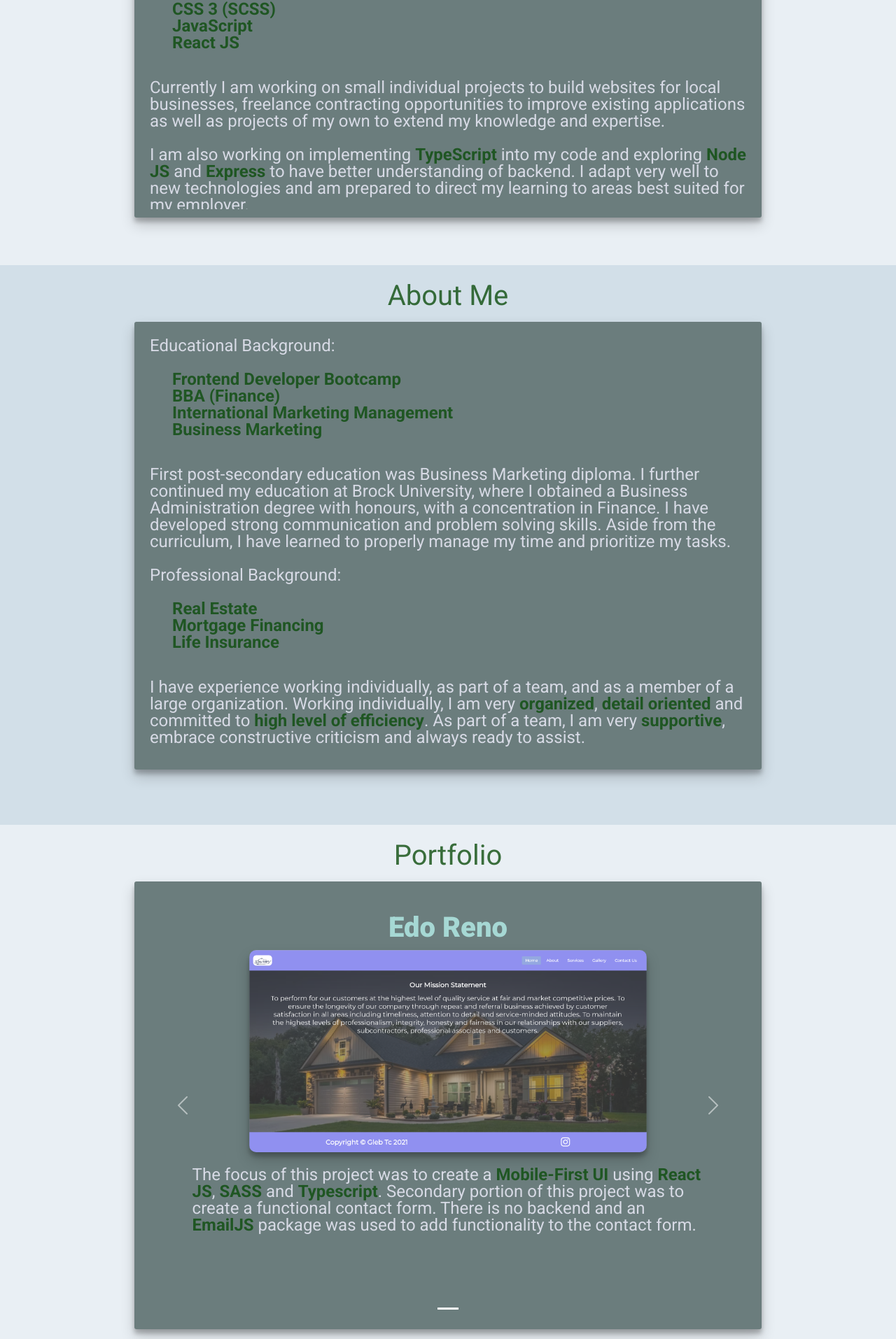
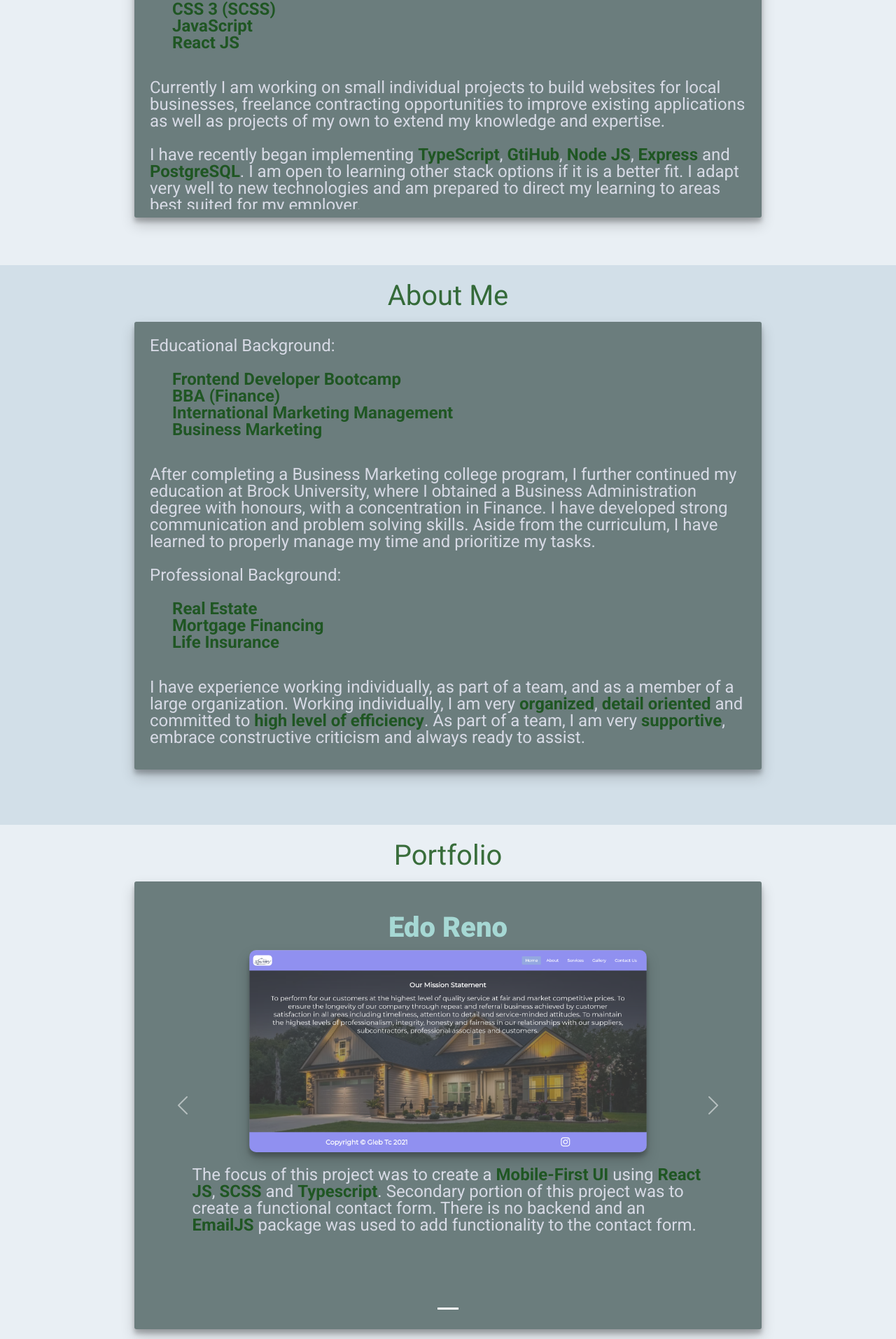
Before and after one commit to GlebTc/Portfolio, a React (Create React App) app: page / in a window 1280 px wide. Shown: the part 421-2335 px from the top of the page at 70% size. Built offline with nearby package versions, Linux system fonts and the light colour scheme.

Commit message:
Content Update

```diff
--- a/src/components/pages__components/About.tsx
+++ b/src/components/pages__components/About.tsx
@@ -16,7 +16,7 @@ const About = ({title, id}:{title:string, id:string}) => {
                             <li><span>Business Marketing</span></li>
                         </ul>
                         <br />
-                        First post-secondary education was Business Marketing diploma.  I further continued my education at Brock University, where I obtained a Business Administration degree with honours, with a concentration in Finance.  I have developed strong communication and problem solving skills.  Aside from the curriculum, I have learned to properly manage my time and prioritize my tasks.
+                        After completing a Business Marketing college program, I further continued my education at Brock University, where I obtained a Business Administration degree with honours, with a concentration in Finance.  I have developed strong communication and problem solving skills.  Aside from the curriculum, I have learned to properly manage my time and prioritize my tasks.
                         <br /><br />
                         Professional Background:
                         <br /> <br />
@@ -28,7 +28,7 @@ const About = ({title, id}:{title:string, id:string}) => {
                         <br />
                         I have experience working individually, as part of a team, and as a member of a large organization. Working individually, I am very <span>organized</span>, <span>detail oriented</span> and committed to <span>high level of efficiency</span>. As part of a team, I am very <span>supportive</span>, embrace constructive criticism and always ready to assist.
                         <br /><br />
-                        As an individual, I come from culturally and religiously diverse family and experience of living and working in significantly different environments.
+                        As an individual, I come from culturally and religiously diverse background and experience of living and working in significantly different environments.  I am very personable and enjoy meeting new people.  I am a very <span>positive</span> and <span>optimistic</span> person and I am always looking for ways to improve myself and my surroundings.
                     </div>
                 </p>
             </div>
--- a/src/components/pages__components/Home.tsx
+++ b/src/components/pages__components/Home.tsx
@@ -16,7 +16,7 @@ const Home = ({title, id}:{title: string, id:string}) => {
                     </ul>
                     <br />
                     Currently I am working on small individual projects to build websites for local businesses, freelance contracting opportunities to improve existing applications as well as projects of my own to extend my knowledge and expertise.<br /><br />
-                    I am also working on implementing <span>TypeScript</span> into my code and exploring <span>Node JS</span> and <span>Express</span> to have better understanding of backend.  I adapt very well to new technologies and am prepared to direct my learning to areas best suited for my employer.
+                    I have recently began implementing <span>TypeScript</span>, <span>GtiHub</span>, <span>Node JS</span>, <span>Express</span> and <span>PostgreSQL</span>. I am open to learning other stack options if it is a better fit.  I adapt very well to new technologies and am prepared to direct my learning to areas best suited for my employer.
                     </div>
                 </p>
 
--- a/src/components/pages__components/Portfolio.tsx
+++ b/src/components/pages__components/Portfolio.tsx
@@ -24,7 +24,7 @@ const Portfolio = ({title, id}: portfolioProps) => {
               <div className="portfolio__gallery__item__description">
                 <p className="descritption__text">
                   <div className="description">
-                  The focus of this project was to create a <span>Mobile-First UI</span> using <span>React JS</span>, <span>SASS</span> and <span>Typescript</span>.  Secondary portion of this project was to create a functional contact form.  There is no backend and an <span>EmailJS</span> package was used to add functionality to the contact form.
+                  The focus of this project was to create a <span>Mobile-First UI</span> using <span>React JS</span>, <span>SCSS</span> and <span>Typescript</span>.  Secondary portion of this project was to create a functional contact form.  There is no backend and an <span>EmailJS</span> package was used to add functionality to the contact form.
                   </div>
                 </p>
               </div>
```
